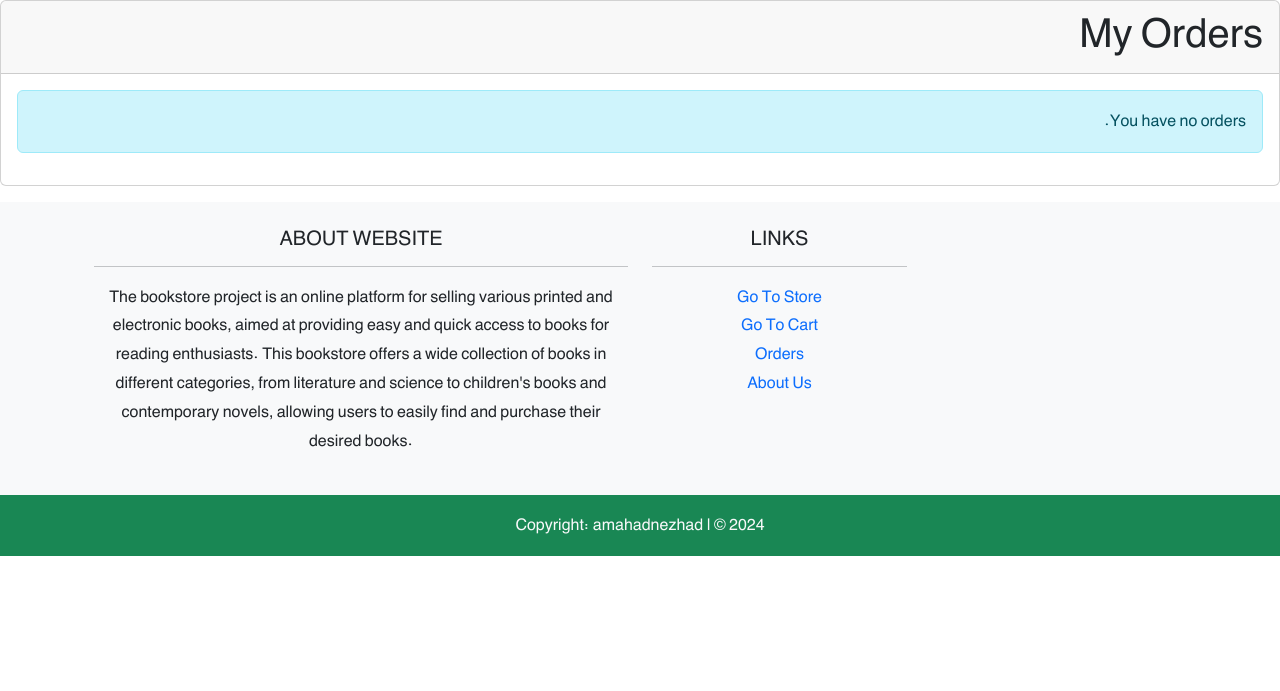
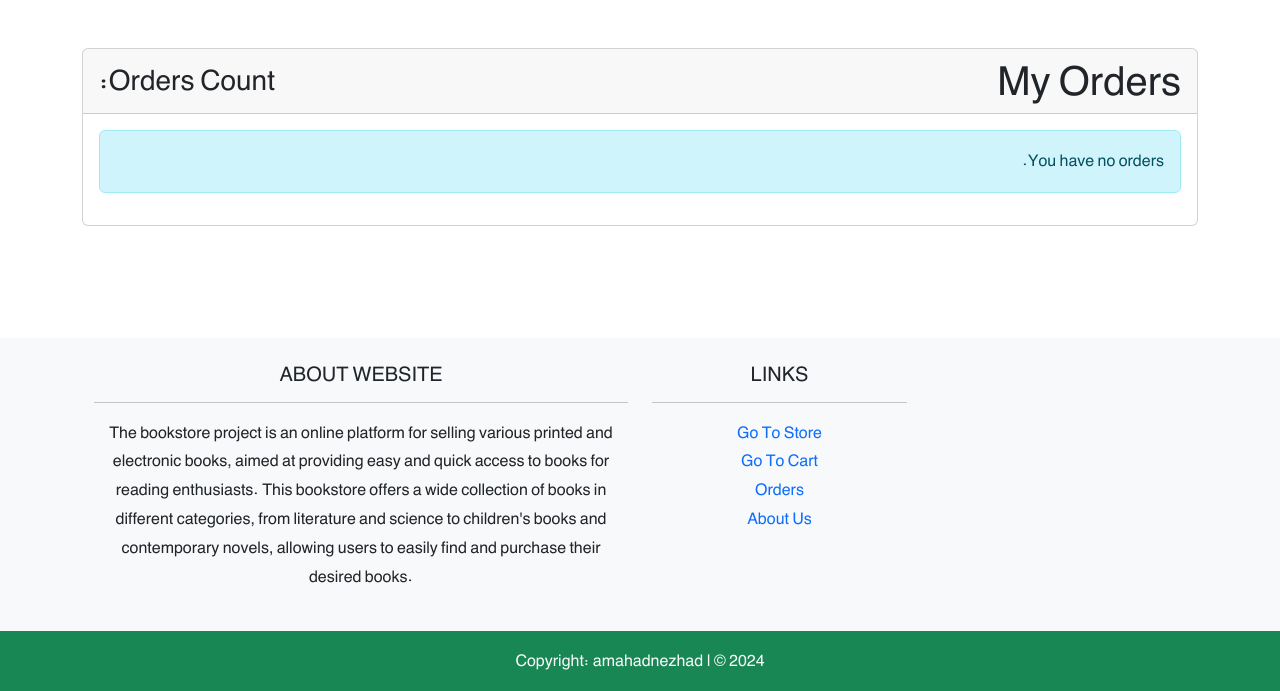
Before and after one commit to amahadnejad/BookStore, a Django app: template orders/templates/orders/user_orders.html in a window 1280 px wide. Shown: the part 61-752 px from the top of the page. Run offline with Django 4.2, Linux system fonts and the light colour scheme; the template is opened without the code that fills it, so the values that code supplies are empty.

Commit message:
Update orders Templates

```diff
--- a/orders/templates/orders/order_receipt.html
+++ b/orders/templates/orders/order_receipt.html
@@ -29,7 +29,7 @@
         <div class="container">
             <div class="row">
                 <div class="col-md-6" dir="rtl">
-                    <h5>{% trans 'Company Information' %}</h5>
+                    <h4>{% trans 'Company Information' %}</h4>
                     <p class="mt-3">
                         <strong>{% trans 'Company Name' %}:</strong> {% trans 'Ketab No' %}<br>
                         <strong>{% trans 'Address' %}:</strong> {% trans 'Iran, Tehran' %}<br>
@@ -38,7 +38,7 @@
                     </p>
                 </div>
                 <div class="col-md-6 text-left" dir="rtl">
-                    <h5>{% trans 'Customer Information' %}</h5>
+                    <h4>{% trans 'Customer Information' %}</h4>
                     <p class="mt-3">
                         <strong>{% trans 'Customer Name' %}:</strong> {{ order.first_name }} {{ order.last_name }}<br>
                         <strong>{% trans 'Country' %}:</strong> {{ order.country }} <br>
@@ -86,7 +86,7 @@
 
                 <tr>
                     <td colspan="4" class="text-left"><strong>{% trans 'Total' %}</strong></td>
-                    <td>{{ total_price|intcomma:False|translate_number }}</td>
+                    <td>{{ total_price|intcomma:False|translate_number }} {% translate 'Toman' %}</td>
                 </tr>
                 </tbody>
             </table>
--- a/orders/templates/orders/user_orders.html
+++ b/orders/templates/orders/user_orders.html
@@ -8,9 +8,11 @@
 {% block page_title %}{% trans 'My Orders' %}{% endblock page_title %}
 
 {% block content %}
-    <div class="card" dir="rtl">
-        <div class="card-header">
-            <h1>{% trans 'My Orders' %}</h1>
+    <div class="container mt-5 mb-5" dir="rtl">
+        <div class="card">
+            <div class="card-header d-flex justify-content-between align-items-center">
+                <h1 class="text-right mb-0">{% trans 'My Orders' %}</h1>
+                <h3 class="text-start mb-0">{% trans 'Orders Count' %}: {{ orders.count|translate_number }}</h3>
             </div>
             <div class="card-body">
                 {% if orders %}
@@ -21,6 +23,7 @@
                                     <h5 class="mb-1">{% trans 'Order ID' %}: {{ order.id|translate_number }}</h5>
                                     <small>{% trans 'Date' %}: {{ order.datetime_created|to_jalali:'%Y/%m/%d'|translate_number }}</small>
                                 </div>
+                            </a>
                         {% endfor %}
                     </div>
                 {% else %}
@@ -31,5 +34,5 @@
             </div>
         </div>
     </div>
-
+    <br><br>
 {% endblock %}
```
Also changed, not shown: orders/locale/fa/LC_MESSAGES/django.po, 1 other file. Lines whose indentation alone changed are shown as unchanged.
